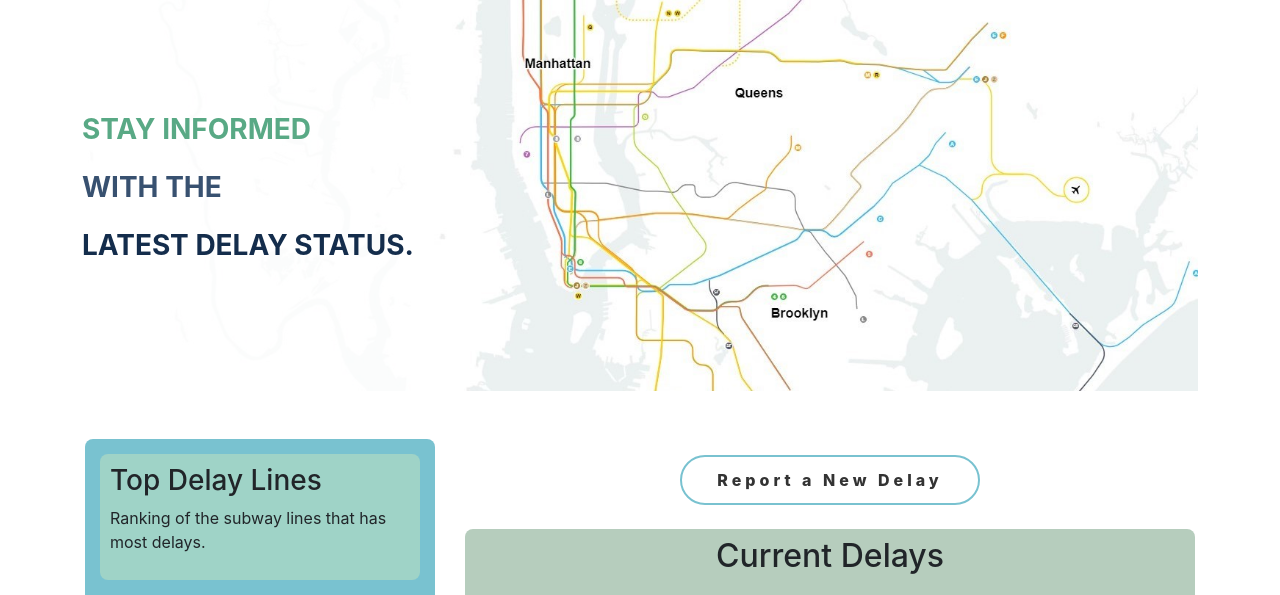
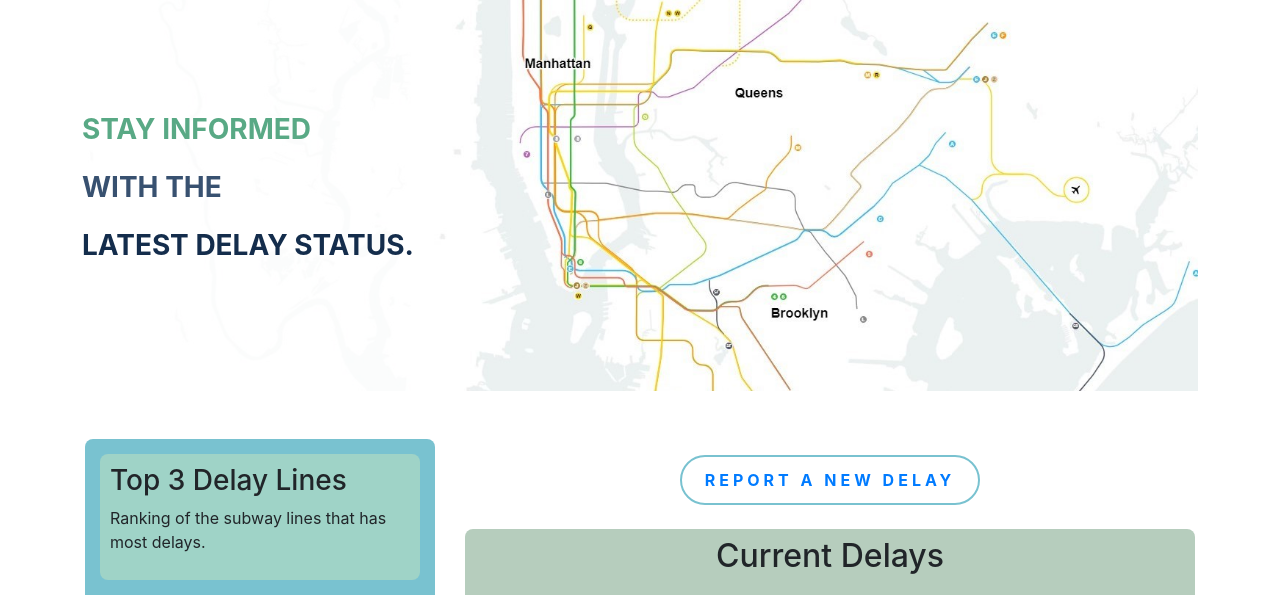
Before and after one commit to yanyzhang/mtasubwaydelays, a Flask app: page / in a window 1280 px wide. Shown: the part 165-760 px from the top of the page. Run offline with Flask 3, Linux system fonts and the light colour scheme; some libraries are stand-ins or nearby versions; some web fonts are replaced.

Commit message:
fixed the delay input subway line format, correct ed the direct link to newdelays.html, edited top delay lines to top 3 delay lines

```diff
--- a/app.py
+++ b/app.py
@@ -7,7 +7,7 @@ from datetime import datetime
 
 
 app=Flask(__name__)
-app.config['SQLALCHEMY_DATABASE_URI']='postgresql+psycopg2://postgres:password@localhost:5432/mtasubwaydelays'
+app.config['SQLALCHEMY_DATABASE_URI']='postgresql+psycopg2://postgres:groe46disc@localhost:5432/mtasubwaydelays'
 # Debugging line to print the URI
 app.config['SQLALCHEMY_TRACK_MODIFICATIONS']=False
 app.config['SECRET_KEY'] = 'secret_key'
--- a/static/styles/styles.css
+++ b/static/styles/styles.css
@@ -93,10 +93,11 @@ body {
 
 }
 
-.btn-txt {
+.button a {
   z-index: 1;
   font-weight: 800;
   letter-spacing: 4px;
+  text-decoration: none;
 }
 
 .type1::after {
--- a/templates/index.html
+++ b/templates/index.html
@@ -36,7 +36,7 @@
         class="container-fluid"
         style="background-color: #9fd3c7; padding: 10px; border-radius: 8px"
       >
-        <h3 class="">Top Delay Lines</h3>
+        <h3 class="">Top 3 Delay Lines</h3>
         <p>Ranking of the subway lines that has most delays.</p>
         <div
           class="bg-light"
@@ -131,11 +131,12 @@
   <div class="col-sm-8">
     <div class="pt-3 text-center pagination-centered">
       <button class="button type1">
-        <span class="btn-txt">Report a New Delay</span>
         <a
-          class="text-decoration-none text-white text-uppercase fw-bold"
+          class="text-decoration-none text-uppercase fw-bold"
           href="{{ url_for('newdelays') }}"
-        ></a>
+          >Report a New Delay</a
+        >
+        <!-- <span class="btn-txt">Report a New Delay</span> -->
       </button>
     </div>
     <br />
```
Also changed, not shown: templates/newdelays.html (+26 -9 lines).
